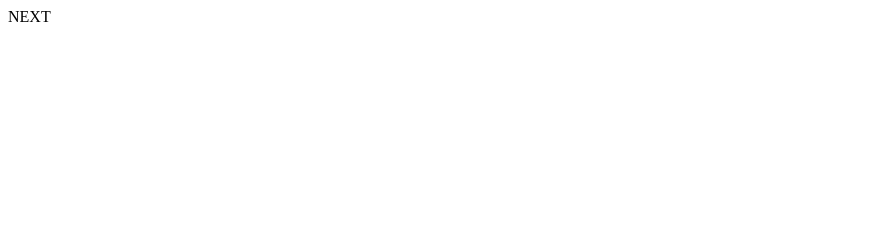
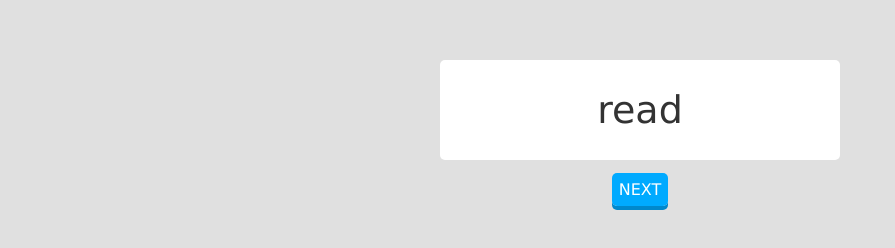
Before and after one commit to johnta114/VocabularyBookApp, a plain HTML site: page index.html in a window 1280 px wide. Shown: the whole page, without its empty margins (0-895 px from the left). Drawn offline with Linux system fonts and the light colour scheme.

Commit message:
add cssFile & jsFile

```diff
--- a/css/style.css
+++ b/css/style.css
@@ -0,0 +1,57 @@
+@charset "utf-8";
+
+body{
+    margin: 0;
+    background: #e0e0e0;
+    text-align: center;
+    font-family: Verdana, Geneva, Tahoma, sans-serif;
+    color: #fff;
+}
+
+#button{
+    width: 200px;
+    margin: 0 auto;
+    padding: 7px;
+    border-radius: 5px;
+    background: #00aaff;
+    box-shadow: 0 4px 0 #0088cc;
+    cursor: pointer;
+}
+
+#button:hover{
+    opacity: 0.8;
+}
+
+#card{
+    margin: 60px auto 20px;
+    width: 400px;
+    height: 100px;
+    cursor: pointer;
+    font-size: 38px;
+    line-height: 100px;
+    perspective: 100px;
+    transform-style: preserve-3d;
+    transition: transform 0.8s;
+}
+
+#card-front, #card-back{
+    display: block;
+    width: 100%;
+    height: 100%;
+    border-radius: 5px;
+    position: absolute;
+    backface-visibility: hidden;
+}
+
+#card-front{
+    background: #fff;
+    color: #333;
+}
+
+#card-back{
+    background: #00aaff;
+    transform: rotateY(180deg);
+}
+.open{
+    transform: rotateY(180deg);
+}
--- a/index.html
+++ b/index.html
@@ -8,8 +8,10 @@
 </head>
 <body>
     <div id="card">
-        <dv id="button">NEXT</dv>
+        <div id="card-front">front</div>
+        <div id="card-back">back</div>
     </div>
+    <dv id="button">NEXT</dv>
     <script src="js/main.js"></script>
 </body>
 </html>
--- a/js/main.js
+++ b/js/main.js
@@ -0,0 +1,55 @@
+'use strict'
+{
+    const card = document.querySelector('#card');
+    const cardFront = document.querySelector('#card-front');
+    const cardBack = document.querySelector('#card-back');
+    const button = document.querySelector('#button');
+    const words = [
+        {'en': 'read', 'ja': '読む'},
+        {'en': 'write', 'ja': '書く'},
+        {'en': 'eat', 'ja': '食べる'},
+        {'en': 'run', 'ja': '走る'},
+        {'en': 'walk', 'ja': '歩く'},
+    ];
+
+    card.addEventListener('click',()=>{
+        flip();
+    });
+
+
+    button.addEventListener('click',()=>{
+        next();
+    });
+
+    function next(){
+        if (card.className === 'open'){
+            card.addEventListener('transitioned', setCard);
+            flip();
+        }else{
+            setCard();
+        }
+    }
+
+    function setCard(){
+        const num = Math.floor(Math.random() * words.length);
+        cardFront.innerHTML = words[num]['en'];
+        cardBack.innerHTML = words[num]['ja'];
+        card.removeEventListener('transitioned', setCard);
+    }
+
+    setCard();
+
+    window.addEventListener('keyup',(e)=>{
+        if(e.key === 'Enter'){
+            flip();
+        }else if(e.key === 'Shift'){
+            next();
+        }
+        console.log(e.key);
+    });
+
+    function flip() {
+        card.className = card.className === '' ? 'open' : '';
+    }
+
+}
```
